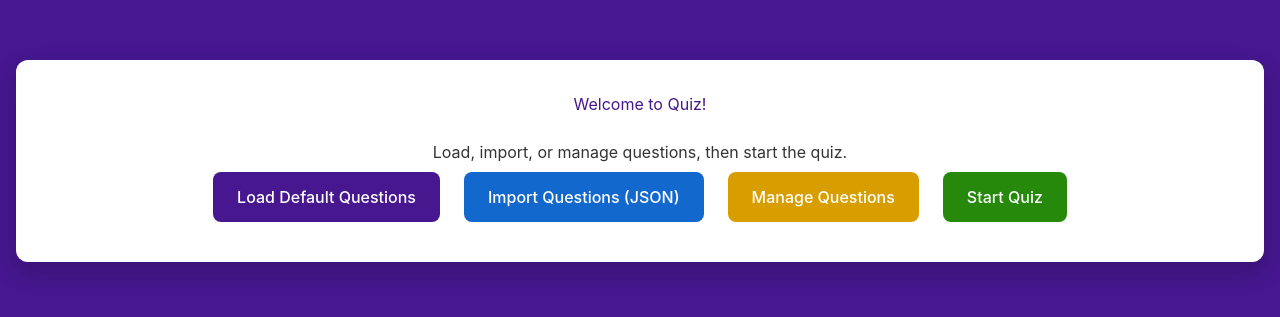
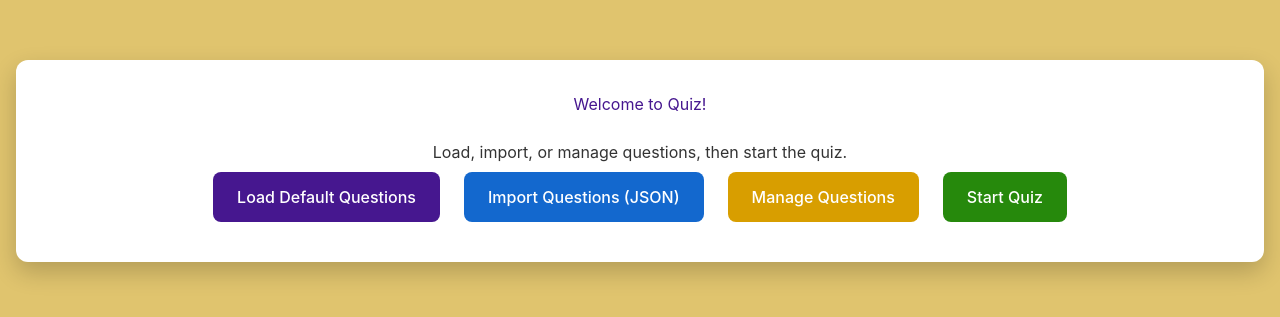
Before and after one commit to becowrg/trivia, a plain HTML site: page index.html in a window 1280 px wide. Shown: the part 231-548 px from the top of the page. Drawn offline with nearby package versions, Linux system fonts and the light colour scheme.

Commit message:
Update index.html

```diff
--- a/index.html
+++ b/index.html
@@ -9,7 +9,7 @@
         /* Custom styles */
         body {
             font-family: 'Inter', sans-serif;
-            background-color: #46178f;
+            background-color: #e0c46e;
             color: white;
             display: flex;
             flex-direction: column; /* Allow stacking elements */
```
